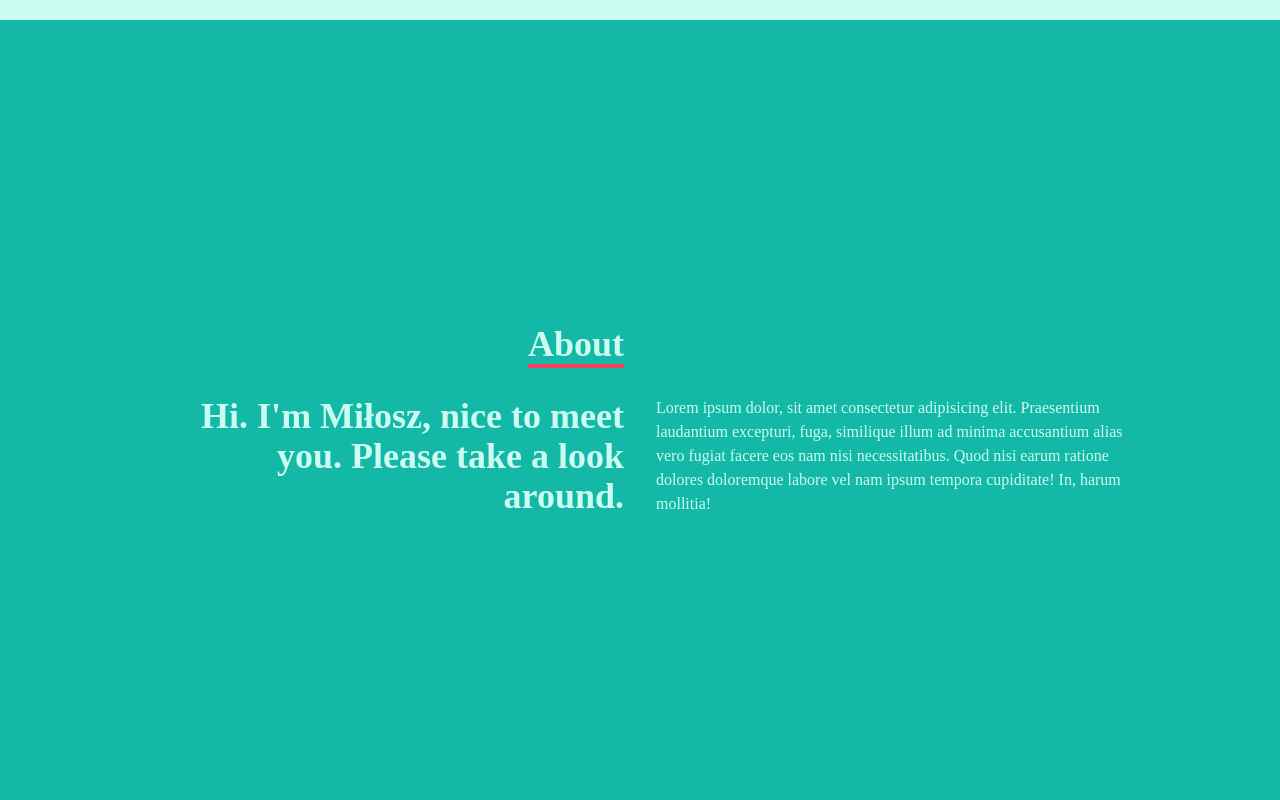
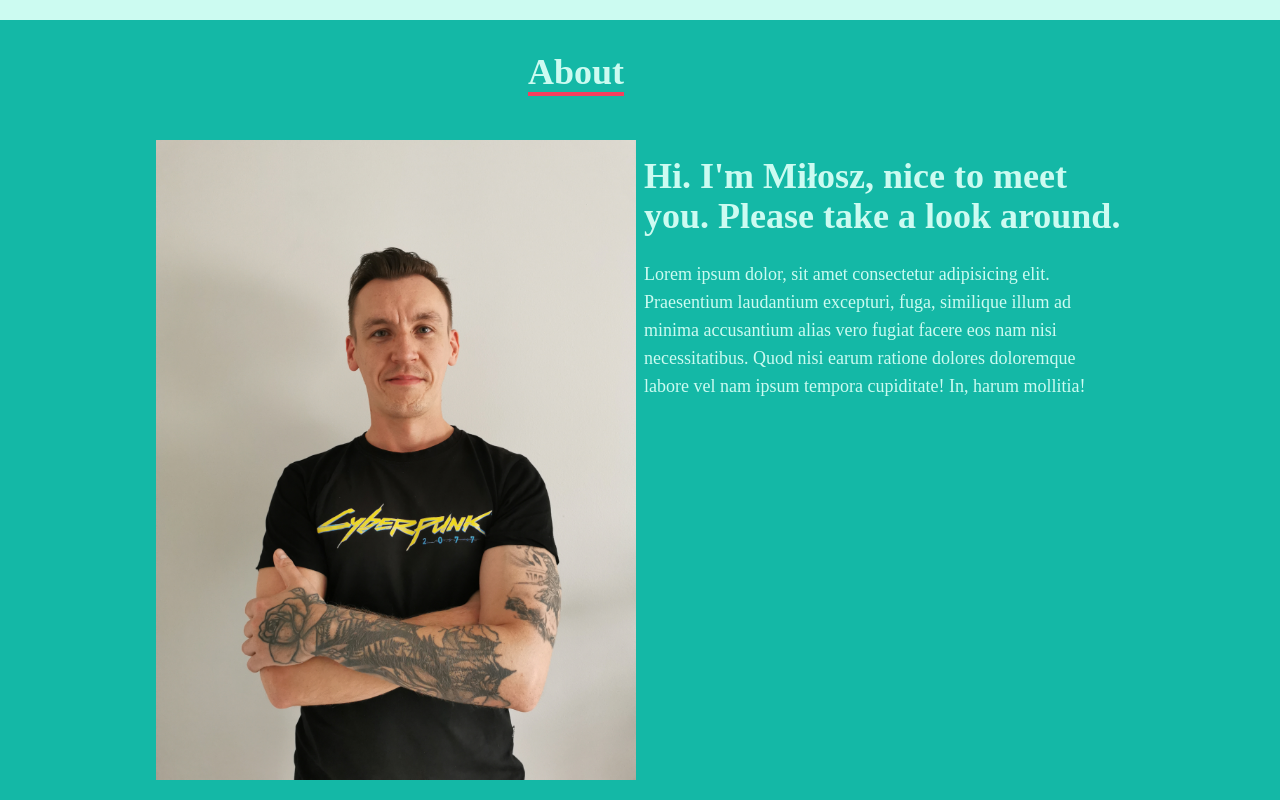
Before and after one commit to miloszKubiak/react-portfolio-site, a React (Create React App) app: page / in a window 1280 px wide. Shown: the part 780-1580 px from the top of the page. Built offline with nearby package versions, Linux system fonts and the light colour scheme.

Commit message:
add avatar and fix some features

```diff
--- a/src/components/About.jsx
+++ b/src/components/About.jsx
@@ -1,10 +1,11 @@
 import React from "react";
+import avatar from "../assets/avatar.jpg";
 
 const About = () => {
   return (
     <div
       name="about"
-      className="w-full h-screen p-8 flex flex-col justify-center items-center bg-teal-500 text-teal-100"
+      className="w-full h-full p-8 flex flex-col justify-center items-center bg-teal-500 text-teal-100"
     >
       {/* header container */}
       <div className="w-full max-w-[1000px] grid grid-cols-2 gap-8">
@@ -15,12 +16,14 @@ const About = () => {
         </div>
       </div>
       {/* info container */}
-      <div className="w-full max-w-[1000px] px-4 grid sm:grid-cols-2 gap-8">
-        <div className="text-4xl font-bold sm:text-right">
-          <p>Hi. I'm Miłosz, nice to meet you. Please take a look around.</p>
-        </div>
-        <div>
-          <p>
+      <div className="w-full max-w-[1000px] mx-auto py-2 mt-2 px-4 grid sm:grid-cols-2 gap-2">
+        <img className="" src={avatar} alt="author image" />
+        <div className="sm:text-left mt-4">
+          <p className="text-4xl font-bold">
+            Hi. I'm Miłosz, nice to meet you. Please take a look around.
+          </p>
+          <br />
+          <p className="text-lg">
             Lorem ipsum dolor, sit amet consectetur adipisicing elit.
             Praesentium laudantium excepturi, fuga, similique illum ad minima
             accusantium alias vero fugiat facere eos nam nisi necessitatibus.
--- a/src/components/Contact.jsx
+++ b/src/components/Contact.jsx
@@ -22,7 +22,7 @@ const Contact = () => {
         <input type="text" name="name" placeholder="Name" className="p-2 bg-slate-50 outline-teal-500"/>
         <input type="email" name="email" placeholder="Email" className="my-2 p-2 bg-slate-50 outline-teal-500"/>
         <textarea className="p-2 bg-slate-50 outline-teal-500" name="message" rows="5" placeholder="Message"></textarea>
-        <button className="text-rose-100 bg-rose-500 rounded-lg hover:scale-125 hover:bg-teal-500 hover:text-teal-100 animate-pulse px-4 py-4 my-8 mx-auto flex items-center duration-200">Contact me</button>
+        <button className="text-rose-100 bg-rose-500 rounded-lg hover:scale-125 hover:bg-teal-500 hover:text-teal-100 animate-bounce px-4 py-4 my-8 mx-auto flex items-center duration-200">Contact me</button>
       </form>
     </div>
   );
--- a/src/components/Projects.jsx
+++ b/src/components/Projects.jsx
@@ -57,7 +57,7 @@ const Projects = () => {
       name="projects"
       className="w-full md:h-screen py-8 bg-teal-500 text-teal-100"
     >
-      <div className="w-full h-screen mobile-container mx-auto p-8 max-w-[1000px] flex flex-col justify-center">
+      <div className="w-full h-full mx-auto p-8 max-w-[1000px] flex flex-col justify-center">
         <div className="pb-8">
           <p className="inline font-bold text-4xl border-b-4 border-rose-500 text-teal-100">
             Projects
--- a/src/index.css
+++ b/src/index.css
@@ -29,9 +29,9 @@
   )!important;
 }
 
-@media screen and (max-width: 640px) {
+/* @media screen and (max-width: 640px) {
 
   .mobile-container {
     height: 100%;
   }
-}
+} */
```
